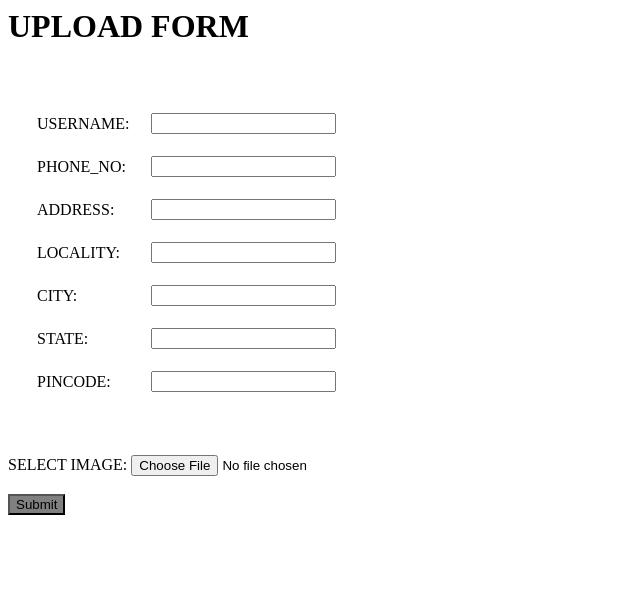
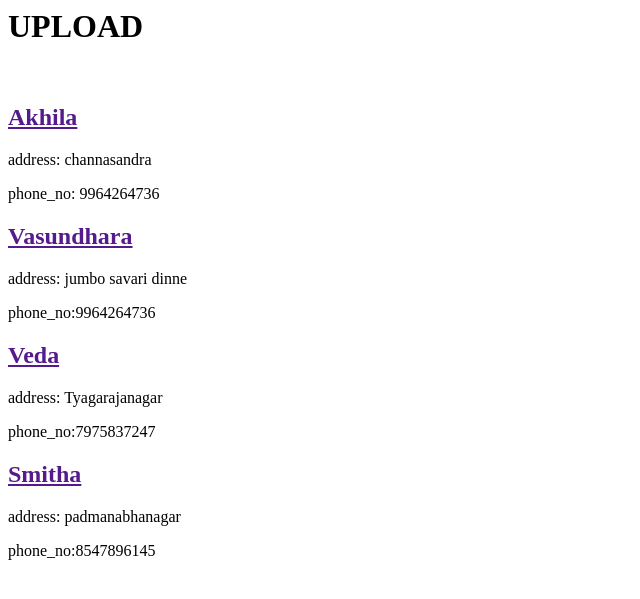
Before and after one commit to akhila649/my-blog1, a Django app: page / in a window 1280 px wide. Shown: the top 599 px of the page, without its empty margins (0-640 px from the left). Run offline with Django 3.2, Linux system fonts and the light colour scheme.

Commit message:
Modifed templates to display upload from database.

```diff
--- a/blog1/models.py
+++ b/blog1/models.py
@@ -1,6 +1,5 @@
 from django.conf import settings
 from django.db import models
-from django.utils import timezone
 
 
 class Upload(models.Model):
@@ -12,7 +11,7 @@ class Upload(models.Model):
     state = models.TextField()
     pincode = models.TextField()
 
-    def upload(self):
+    def Upload(self):
         self.save()
 
     def __str__(self):
--- a/blog1/templates/blog/upload.html
+++ b/blog1/templates/blog/upload.html
@@ -1,89 +1,30 @@
 <html>
   <head>
 <title>upload</title>
-
-  <title>upload form</title>
-  <style>
-table{
-	border:3px solid white;
-	padding:5px;
-border-spacing:20px;
-}
-</style>
-  </head>
+</head>
 <body>
-
-<div class="a">
-
-<h1>UPLOAD FORM</h1><br>
+<div>
+<h1>UPLOAD</h1><br>
 </div>
-<form method="POST" class="post-form">{% csrf_token %}
-
-     <table>
-           <tr>
-               <td>
-                   USERNAME:
-               </td>
-                <td>
-                   <input type="text" name="username" required>
-                </td>
-           </tr>
-            <tr>
-                 <td>
-                   PHONE_NO:
-                 </td>
-                 <td>
-                  <input type="text" name="phone_no" required>
-                 </td>
-           </tr>
-		   <tr>
-				<td>
-				    ADDRESS:
-				</td>
-				<td>
-				    <input type="text" name="address" required>
-				</td>
-			</tr>
-			<tr>
-				<td>
-				    LOCALITY:
-				</td>
-				<td>
-				    <input type="text" name="locality" required>
-				</td>
-			</tr>
-			<tr>
-				<td>
-				    CITY:
-				</td>
-				<td>
-				    <input type="text" name="city" required>
-				</td>
-			</tr>
-			<tr>
-				<td>
-				    STATE:
-				</td>
-				<td>
-				    <input type="text" name="state" required>
-				</td>
-			</tr>
-<tr>
-				<td>
-				    PINCODE:
-				</td>
-				<td>
-				    <input type="text" name="pincode" required>
-				</td>
-			</tr>
-
-		</table>
-</form>
-<br><form>
-    SELECT IMAGE:
-    <input type="file" name="fileToUpload" id="fileToUpload">
-	<br><br><input type="submit" value="Submit" name="Submit" style="background-color:gray;
-	color:solid black;">
-</form>
+<div>
+<h2><a href="">Akhila</a></h2>
+<p>address: channasandra</p>
+<p> phone_no: 9964264736</p>
+</div>
+<div>
+<h2><a href="">Vasundhara</a></h2>
+<p>address: jumbo savari dinne</p>
+<p> phone_no:9964264736</p>
+</div>
+<div>
+<h2><a href="">Veda</a></h2>
+<p>address: Tyagarajanagar</p>
+<p> phone_no:7975837247</p>
+</div>
+<div>
+<h2><a href="">Smitha</a></h2>
+<p>address: padmanabhanagar</p>
+<p> phone_no:8547896145 </p>
+</div>
 </body>
 </html>
--- a/blog1/urls.py
+++ b/blog1/urls.py
@@ -2,4 +2,5 @@ from django.urls import path
 from . import views
 urlpatterns = [
     path('', views.Upload, name='Upload'),
+
 ]
--- a/blog1/views.py
+++ b/blog1/views.py
@@ -1,5 +1,7 @@
 from django.shortcuts import render
+from . import views
+from .models import Upload
 
 # Create your views here.
 def Upload(request):
-    return render(request, 'blog/Upload.html', {})
+    return render(request, 'blog/upload.html', {'Upload':Upload})
```
Also changed, not shown: blog1/templates/blog/up.html (added, +89 -0 lines), db.sqlite3.
